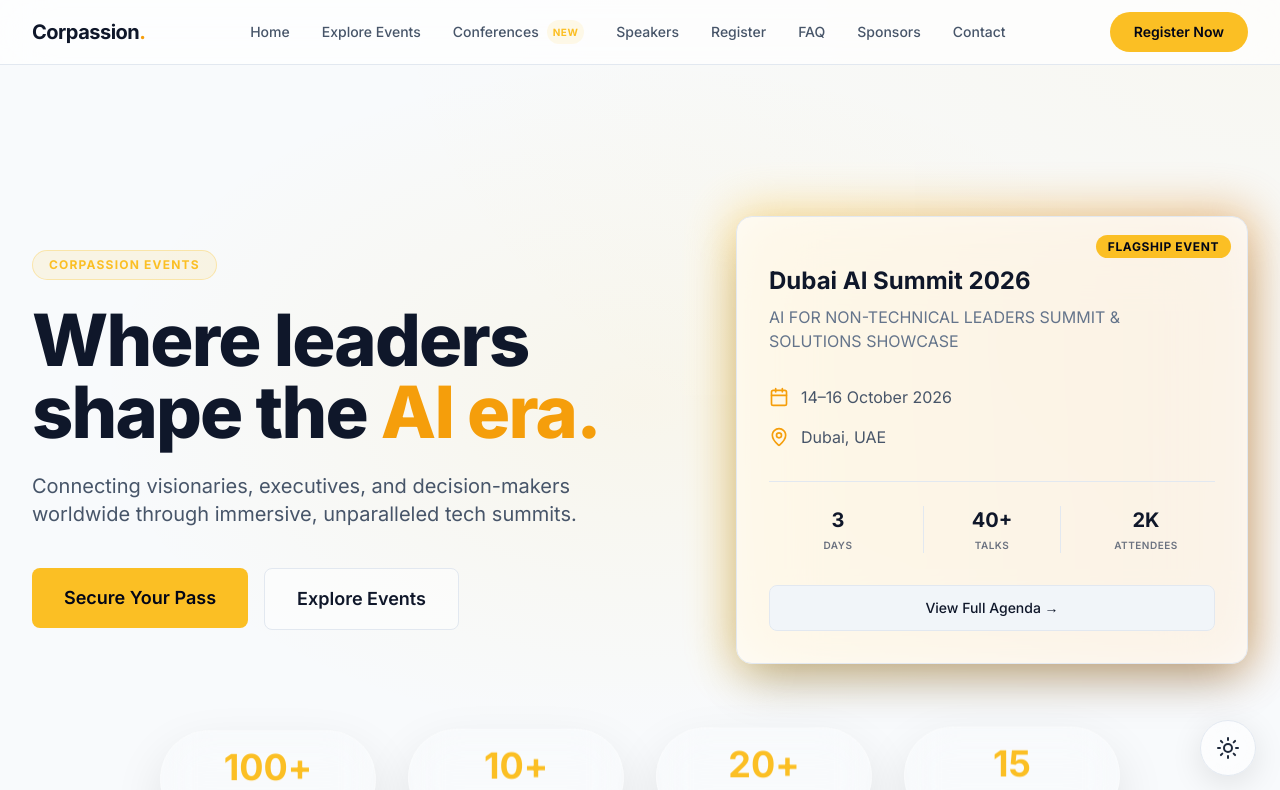
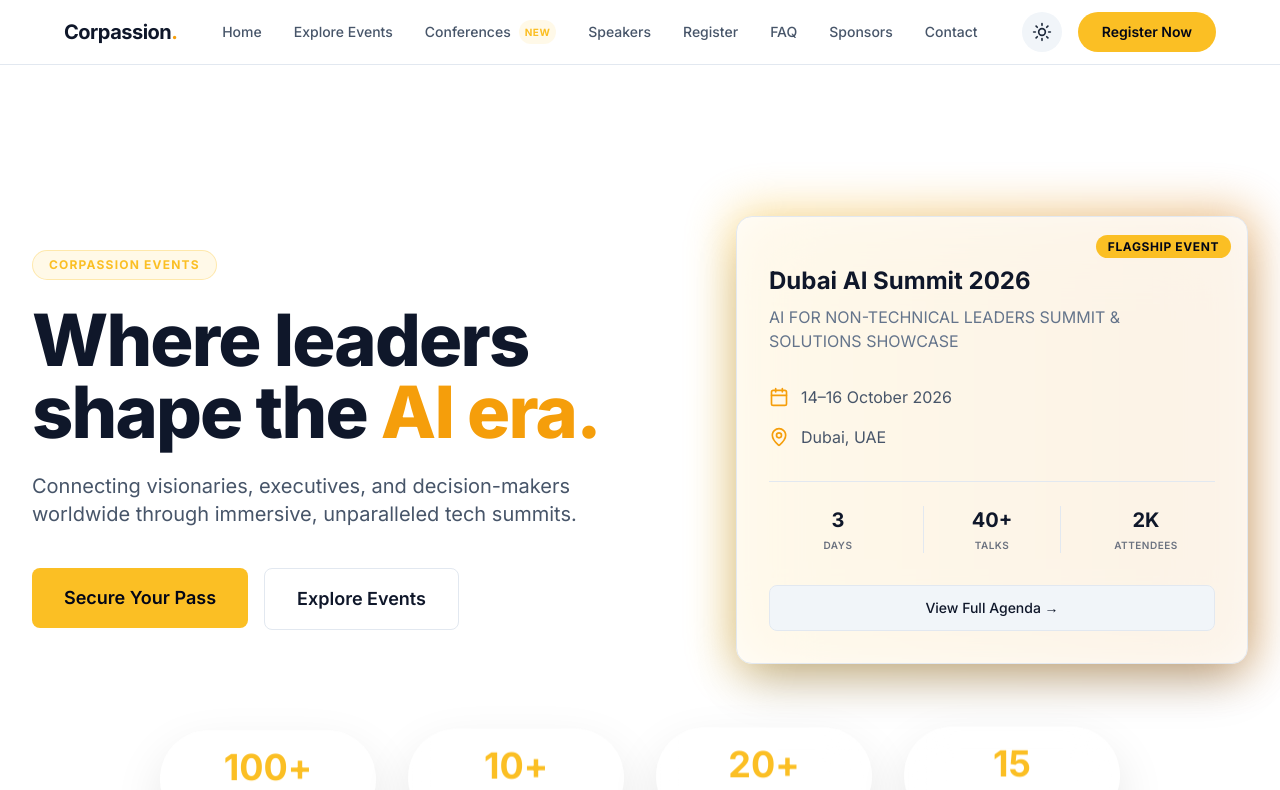
Before and after one commit to walione2002-maker/corpassion-events, a Next.js app: page / in a window 1280 px wide. Shown: the top 790 px of the page. Built offline with nearby package versions, Linux system fonts and the light colour scheme.

Commit message:
fix: make header horizontally full-width and strict colors

```diff
--- a/app/layout.tsx
+++ b/app/layout.tsx
@@ -3,7 +3,6 @@ import { Inter, Space_Grotesk } from "next/font/google";
 import "./globals.css";
 import GlobalCheckoutModal from "@/components/checkout/GlobalCheckoutModal";
 import { ThemeProvider } from "@/components/ThemeProvider";
-import { ThemeToggle } from "@/components/ThemeToggle";
 
 const inter = Inter({
   subsets: ["latin"],
@@ -87,12 +86,11 @@ export default function RootLayout({
   return (
     <html lang="en" className="scroll-smooth" suppressHydrationWarning>
       <body
-        className={`${inter.variable} ${spaceGrotesk.variable} font-sans bg-slate-50 dark:bg-slate-900 text-slate-900 dark:text-white antialiased overflow-x-hidden transition-colors`}
+        className={`${inter.variable} ${spaceGrotesk.variable} font-sans bg-white dark:bg-black text-slate-900 dark:text-white antialiased overflow-x-hidden transition-colors`}
       >
         <ThemeProvider attribute="class" defaultTheme="light" enableSystem>
           {children}
           <GlobalCheckoutModal />
-          <ThemeToggle />
         </ThemeProvider>
       </body>
     </html>
--- a/components/Header.tsx
+++ b/components/Header.tsx
@@ -6,6 +6,7 @@ import { motion, AnimatePresence } from 'framer-motion';
 import { Menu, X } from 'lucide-react';
 import Link from 'next/link';
 import { navLinks } from '@/data/events';
+import { ThemeToggle } from '@/components/ThemeToggle';
 
 export default function Header() {
   const pathname = usePathname();
@@ -34,11 +35,11 @@ export default function Header() {
 
   return (
     <header
-      className={`fixed top-0 left-0 right-0 z-50 transition-all duration-300 bg-white/70 dark:bg-slate-900/90 backdrop-blur-xl border-b border-slate-200 dark:border-white/5 ${
+      className={`fixed top-0 left-0 right-0 z-50 transition-all duration-300 bg-white/80 dark:bg-black/80 backdrop-blur-xl border-b border-slate-200 dark:border-white/5 ${
         scrolled ? 'shadow-lg shadow-black/10 dark:shadow-black/40' : ''
       }`}
     >
-      <nav className="max-w-7xl mx-auto px-4 sm:px-6 lg:px-8">
+      <nav className="w-full px-4 sm:px-8 lg:px-12 xl:px-16">
         <div className="flex items-center justify-between h-16">
           {/* Logo */}
           <Link href="/" className="flex items-center gap-0 shrink-0">
@@ -88,17 +89,20 @@ export default function Header() {
             ))}
           </div>
 
-          {/* Desktop CTA */}
+          {/* Desktop CTA & Theme Toggle */}
+          <div className="hidden lg:flex items-center gap-4">
+            <ThemeToggle />
             <button
               type="button"
               onClick={(e) => {
                 e.preventDefault();
                 window.dispatchEvent(new Event('open-checkout'));
               }}
-            className="hidden lg:inline-flex rounded-full bg-brand-400 text-slate-950 px-6 py-2.5 text-sm font-semibold transition-all duration-300 hover:bg-brand-300 hover:shadow-[0_0_20px_rgba(251,191,36,0.3)] active:scale-[0.98]"
+              className="rounded-full bg-brand-400 text-slate-950 px-6 py-2.5 text-sm font-semibold transition-all duration-300 hover:bg-brand-300 hover:shadow-[0_0_20px_rgba(251,191,36,0.3)] active:scale-[0.98]"
             >
               Register Now
             </button>
+          </div>
 
           {/* Mobile Menu Toggle */}
           <button
@@ -124,7 +128,7 @@ export default function Header() {
             animate={{ opacity: 1, y: 0 }}
             exit={{ opacity: 0, y: -20 }}
             transition={{ duration: 0.3, ease: 'easeInOut' }}
-            className="fixed inset-0 z-40 bg-white/95 dark:bg-slate-900/95 backdrop-blur-xl lg:hidden"
+            className="fixed inset-0 z-40 bg-white/95 dark:bg-black/95 backdrop-blur-xl lg:hidden"
           >
             <div className="flex flex-col items-center justify-center min-h-screen gap-6">
               {navLinks.map((link, i) => (
--- a/components/Hero.tsx
+++ b/components/Hero.tsx
@@ -19,9 +19,9 @@ export default function Hero() {
       id="home"
       className="relative min-h-screen flex items-center justify-center overflow-hidden pt-20"
     >
-      {/* Radial gradient overlays */}
-      <div className="absolute inset-0 bg-[radial-gradient(ellipse_at_center,rgba(251,191,36,0.08)_0%,transparent_60%)]" />
-      <div className="absolute inset-0 bg-[radial-gradient(ellipse_at_top_right,rgba(251,191,36,0.05)_0%,transparent_50%)]" />
+      {/* Radial gradient overlays (dark mode only for strict OLED, light mode is pure white) */}
+      <div className="absolute inset-0 hidden dark:block bg-[radial-gradient(ellipse_at_center,rgba(251,191,36,0.08)_0%,transparent_60%)]" />
+      <div className="absolute inset-0 hidden dark:block bg-[radial-gradient(ellipse_at_top_right,rgba(251,191,36,0.05)_0%,transparent_50%)]" />
 
       {/* Content Grid */}
       <div className="relative z-10 max-w-7xl mx-auto px-4 sm:px-6 lg:px-8 w-full">
@@ -153,7 +153,7 @@ export default function Hero() {
       </div>
 
       {/* Bottom fade into next section */}
-      <div className="absolute bottom-0 left-0 right-0 h-32 bg-gradient-to-t from-slate-50 dark:from-slate-900 to-transparent pointer-events-none" />
+      <div className="absolute bottom-0 left-0 right-0 h-32 bg-gradient-to-t from-white dark:from-black to-transparent pointer-events-none" />
     </section>
   );
 }
--- a/components/ThemeToggle.tsx
+++ b/components/ThemeToggle.tsx
@@ -38,7 +38,7 @@ export function ThemeToggle() {
 
   return (
     <motion.button
-      className="fixed bottom-6 right-6 z-50 flex h-14 w-14 items-center justify-center rounded-full bg-white/50 dark:bg-slate-800/50 backdrop-blur-xl border border-slate-200 dark:border-white/10 shadow-[0_8px_32px_rgba(0,0,0,0.1)] transition-colors"
+      className="relative flex h-10 w-10 items-center justify-center rounded-full bg-slate-100 dark:bg-white/10 hover:bg-slate-200 dark:hover:bg-white/20 transition-colors"
       style={{ x: mouseX, y: mouseY }}
       onMouseMove={handleMouseMove}
       onMouseLeave={handleMouseLeave}
@@ -52,14 +52,14 @@ export function ThemeToggle() {
         animate={{ rotate: isDark ? 0 : 180, scale: isDark ? 1 : 0 }}
         className="absolute"
       >
-        <Moon className="h-6 w-6 text-slate-800 dark:text-white" />
+        <Moon className="h-5 w-5 text-slate-800 dark:text-white" />
       </motion.div>
       <motion.div
         initial={false}
         animate={{ rotate: isDark ? -180 : 0, scale: isDark ? 0 : 1 }}
         className="absolute"
       >
-        <Sun className="h-6 w-6 text-slate-800 dark:text-white" />
+        <Sun className="h-5 w-5 text-slate-800 dark:text-white" />
       </motion.div>
     </motion.button>
   );
```
Lines whose indentation alone changed are shown as unchanged.
